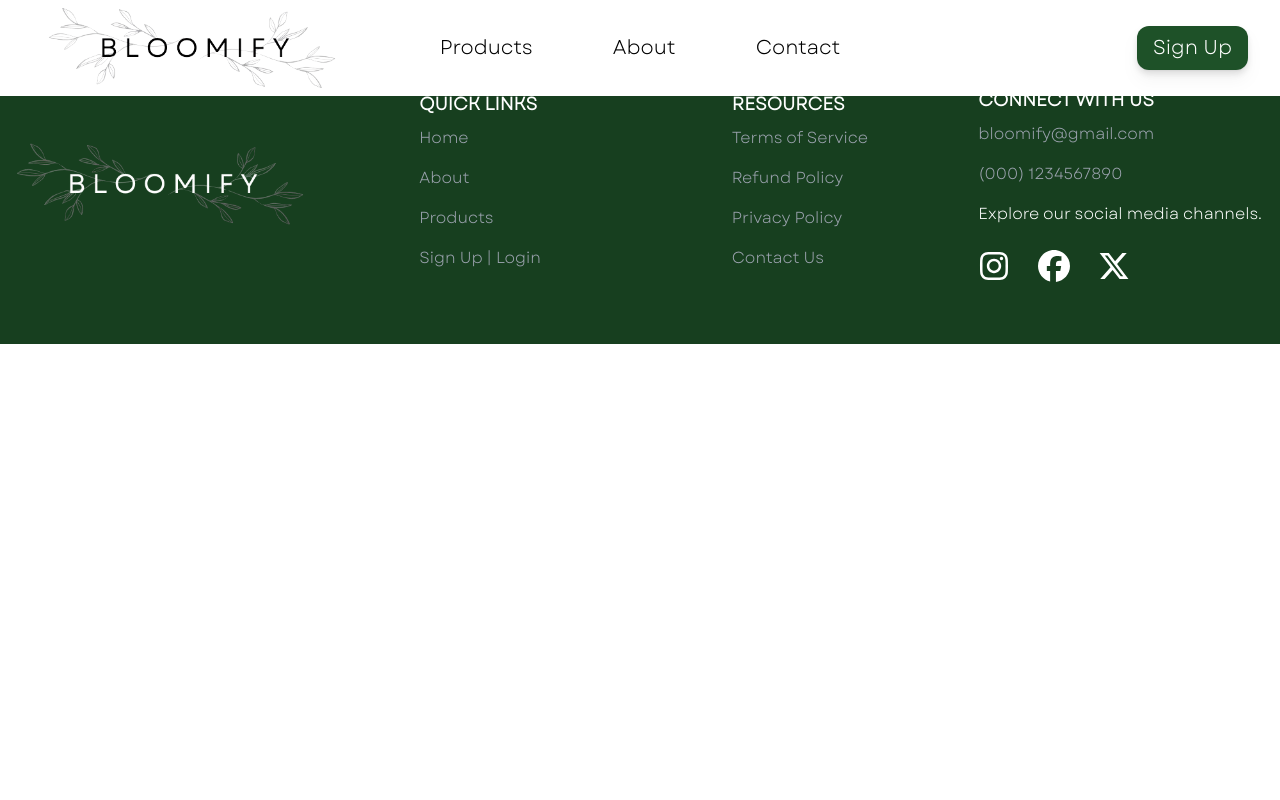
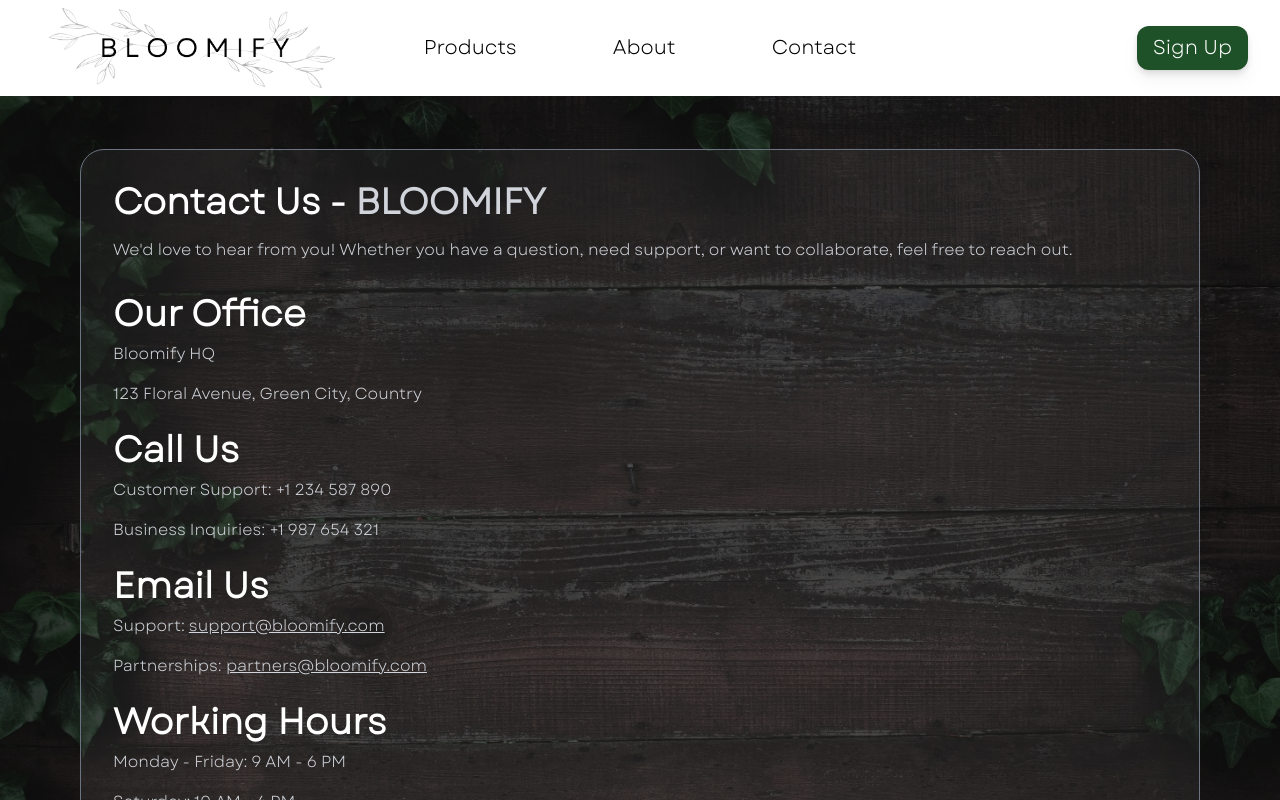
Before and after one commit to STR7ANGER/Bloomify, a React (Vite) app in the folder frontend/: page /contact in a window 1280 px wide. Shown: the top 800 px of the page. Built offline with nearby package versions, Linux system fonts and the light colour scheme.

Commit message:
updated contact page, fixed footer responsiveness

```diff
--- a/frontend/package.json
+++ b/frontend/package.json
@@ -11,6 +11,7 @@
   },
   "dependencies": {
     "clsx": "^2.1.1",
+    "framer-motion": "^12.5.0",
     "lucide-react": "^0.483.0",
     "react": "^18.3.1",
     "react-dom": "^18.3.1",
--- /dev/null
+++ b/frontend/src/components/Button_2.jsx
@@ -0,0 +1,26 @@
+import React from 'react'
+
+const Button_2 = ({ href, onClick, children }) => {
+
+    return href ? (
+        <a
+          href={href}
+          className="relative text-sm space-mono cursor-pointer uppercase p-2
+          after:content-[''] after:absolute after:left-0 after:bottom-[-1px] after:w-0 after:h-[2px]
+          after:bg-black/50 after:transition-all after:duration-300 hover:after:w-full"
+        >
+          <span>{children}</span>
+        </a>
+      ) : (
+        <button
+          onClick={onClick}
+          className="relative text-md space-mono cursor-pointer p-2
+          after:content-[''] after:absolute after:left-0 after:bottom-[-1px] after:w-0 after:h-[2px]
+          after:bg-black/50 after:transition-all after:duration-300 hover:after:w-full"
+        >
+          <span>{children}</span>
+        </button>
+  )
+}
+
+export default Button_2
--- a/frontend/src/components/Footer.jsx
+++ b/frontend/src/components/Footer.jsx
@@ -6,9 +6,9 @@ import { socials } from "../constants";
 const Footer = () => {
   return (
     <footer>
-      <div className="bg-[#173f1f] text-white">
-        <div className="grid grid-cols-4">
-          <div className="flex items-center justify-center">
+      <div className="bg-gradient-to-r from-black to-[#173f1f] text-white">
+        <div className="grid grid-cols-4 max-lg:grid-cols-1 max-xl:gap-10 max-xl:py-20 max-xl:px-20 max-lg:text-center max-xl:grid-cols-3">
+          <div className="flex items-center justify-center max-lg:hidden max-xl:hidden">
             <img src={bloomifyWhite} alt="logo" />
           </div>
           <div className="flex items-center justify-center">
@@ -53,7 +53,7 @@ const Footer = () => {
               <a href="/" className="font-thin text-gray-400 hover:text-white">bloomify@gmail.com</a>
               <p className="font-thin text-gray-400 hover:text-white">(000) 1234567890</p>
               <p>Explore our social media channels.</p>
-              <div className="flex space-x-7 mt-4">
+              <div className="flex space-x-7 mt-4 max-lg:justify-center">
                 {socials.map(({ id, Icon, url}) => (
                   <a
                     key={id}
--- a/frontend/src/components/Nav.jsx
+++ b/frontend/src/components/Nav.jsx
@@ -6,6 +6,7 @@ import clsx from "clsx";
 import { useEffect, useState } from "react";
 import { LinkScroll } from "react-scroll";
 import { Menu, X } from "lucide-react";
+import Button_2 from "./Button_2";
 
 const Nav = () => {
   const [hasScrolled, setHasScrolled] = useState(false);
@@ -46,13 +47,13 @@ const Nav = () => {
             </Link>
             <div className="absolute flex space-x-20 top-1/2 left-1/2 transform -translate-x-1/2 -translate-y-1/2 max-xl:hidden">
               <Link to="/products" className="text-xl">
-                Products
+                <Button_2>Products</Button_2>
               </Link>
               <Link to="/about" className="text-xl">
-                About
+              <Button_2>About</Button_2>
               </Link>
               <Link to="/contact" className="text-xl">
-                Contact
+              <Button_2>Contact</Button_2>
               </Link>
             </div>
             <div className="absolute right-8">
--- a/frontend/src/constants/index.js
+++ b/frontend/src/constants/index.js
@@ -65,3 +65,27 @@ export const contentData = [
     image: art,
   },
 ];
+
+export const aboutUs = [
+  {
+    id: "1",
+    pfp: "",
+    who: "Aditya Maurya",
+    linkedin: "linkedin.com",
+    work: "blah",
+  },
+  {
+    id: "2",
+    pfp: "",
+    who: "Arkadip Das",
+    linkedin: "linkedin.com",
+    work: "bleach",
+  },
+  {
+    id: "3",
+    pfp: "",
+    who: "Akashdeep Kaur",
+    linkedin: "linkedin.com",
+    work: "bleh",
+  },
+];
--- a/frontend/src/index.css
+++ b/frontend/src/index.css
@@ -46,7 +46,13 @@ style={{ WebkitTextStroke: "1px black" }}
     background-size: cover;
     background-position: center;
     background-attachment: fixed;
-    position: relative;
+  }
+
+  .bg-hero {
+    background-image: url('./assets/backgrounds/hero-1.png');
+    background-size: cover;
+    background-position: center;
+    background-attachment: fixed;
   }
 
   /* .bg-products::before {
--- a/frontend/src/pages/About.jsx
+++ b/frontend/src/pages/About.jsx
@@ -1,11 +1,32 @@
-import React from 'react'
+import React from "react";
+import { aboutUs } from "../constants";
 
 const About = () => {
   return (
-    <div>
-      <p>Hola</p>
-    </div>
-  )
-}
+    <section className="pt-[6rem] bg-hero ">
+      <div class="container mx-auto">
+        <h2 class="text-4xl font-bold text-center text-white my-12">
+          Our Team
+        </h2>
+        <div class="grid grid-cols-3 gap-8">
+          {aboutUs.map(({ id, pfp, linkedin, who, work }) => (
+            <div
+              key={id}
+              className="bg-white border border-gray-500 rounded-lg shadow-lg overflow-hidden transform transition duration-300 hover:scale-105"
+            >
+              <img src={pfp} alt={who} className="w-full h-64 object-contain" />
+              <div className="p-6">
+                <div className="flex justify-between items-center mb-2">
+                  <h3 className="text-2xl font-bold text-gray-900">{who}</h3>
+                </div>
+                <p className="text-blue-600 font-semibold mb-4">{work}</p>
+              </div>
+            </div>
+          ))}
+        </div>
+      </div>
+    </section>
+  );
+};
 
-export default About
+export default About;
--- a/frontend/src/pages/Contact.jsx
+++ b/frontend/src/pages/Contact.jsx
@@ -2,8 +2,40 @@ import React from 'react'
 
 const Contact = () => {
   return (
-    <div>
-      <p>Hello there</p>
+    <div className='pt-[6rem] bg-products bg-center bg-cover'>
+      <div className="bg-black/70 text-white flex flex-col py-[3.3rem] px-20 items-center">
+      <div className="w-full p-8 rounded-3xl bg-white/5 border-gray-500 border">
+        <h2 className="text-4xl font-semibold leading-10">Contact Us - <span className="text-gray-300">BLOOMIFY</span></h2>
+        <p className="mt-2 text-gray-300 leading-10">
+          We'd love to hear from you! Whether you have a question, need support, or want to collaborate, feel free to reach out.
+        </p>
+
+        <div className="mt-6">
+          <h3 className="text-4xl font-semibold leading-10">Our Office</h3>
+          <p className="text-gray-300 leading-10">Bloomify HQ</p>
+          <p className="text-gray-300 leading-10">123 Floral Avenue, Green City, Country</p>
+        </div>
+
+        <div className="mt-4">
+          <h3 className="text-4xl font-semibold leading-10">Call Us</h3>
+          <p className="text-gray-300 leading-10">Customer Support: +1 234 587 890</p>
+          <p className="text-gray-300 leading-10">Business Inquiries: +1 987 654 321</p>
+        </div>
+
+        <div className="mt-4">
+          <h3 className="text-4xl font-semibold leading-10">Email Us</h3>
+          <p className="text-gray-300 leading-10">Support: <a href="mailto:support@bloomify.com" className="underline">support@bloomify.com</a></p>
+          <p className="text-gray-300 leading-10">Partnerships: <a href="mailto:partners@bloomify.com" className="underline">partners@bloomify.com</a></p>
+        </div>
+
+        <div className="mt-4">
+          <h3 className="text-4xl font-semibold leading-10">Working Hours</h3>
+          <p className="text-gray-300 leading-10">Monday - Friday: 9 AM - 6 PM</p>
+          <p className="text-gray-300 leading-10">Saturday: 10 AM - 4 PM</p>
+          <p className="text-gray-300 leading-10">Sunday: Closed</p>
+        </div>
+      </div>
+    </div>
     </div>
   )
 }
--- a/frontend/src/pages/Home.jsx
+++ b/frontend/src/pages/Home.jsx
@@ -8,11 +8,11 @@ import { Element } from 'react-scroll';
 
 const Home = () => {
   return (
-    <>
+    <div className="pt-[6rem]">
       <Hero />
       <AboutBloomify />
       <TopProducts />
-    </>
+    </div>
   );
 };
 
--- a/frontend/src/sections/Home/Hero.jsx
+++ b/frontend/src/sections/Home/Hero.jsx
@@ -4,11 +4,11 @@ import { Element } from "react-scroll";
 
 const Hero = () => {
   return (
-    <section className="pt-20">
+    <section>
       <Element title="">
         <div className="h-[calc(100vh-80px)] flex justify-center bg-[url('././assets/backgrounds/hero-1.png')] bg-cover bg-center">
           <div className="flex flex-col">
-            <h1 class="text-6xl tracking-[0.3em] text-white mt-40">
+            <h1 class="text-6xl tracking-[0.3em] text-white mt-40 text-center max-sm:mt-20 max-sm:px-10">
               Welcome to Bloomify
             </h1>
             {/* <p class="mt-4 text-lg">Your amazing tagline goes here.</p> */}
```
Also changed, not shown: 1 other file (tests, documents, lock files or other folders).
